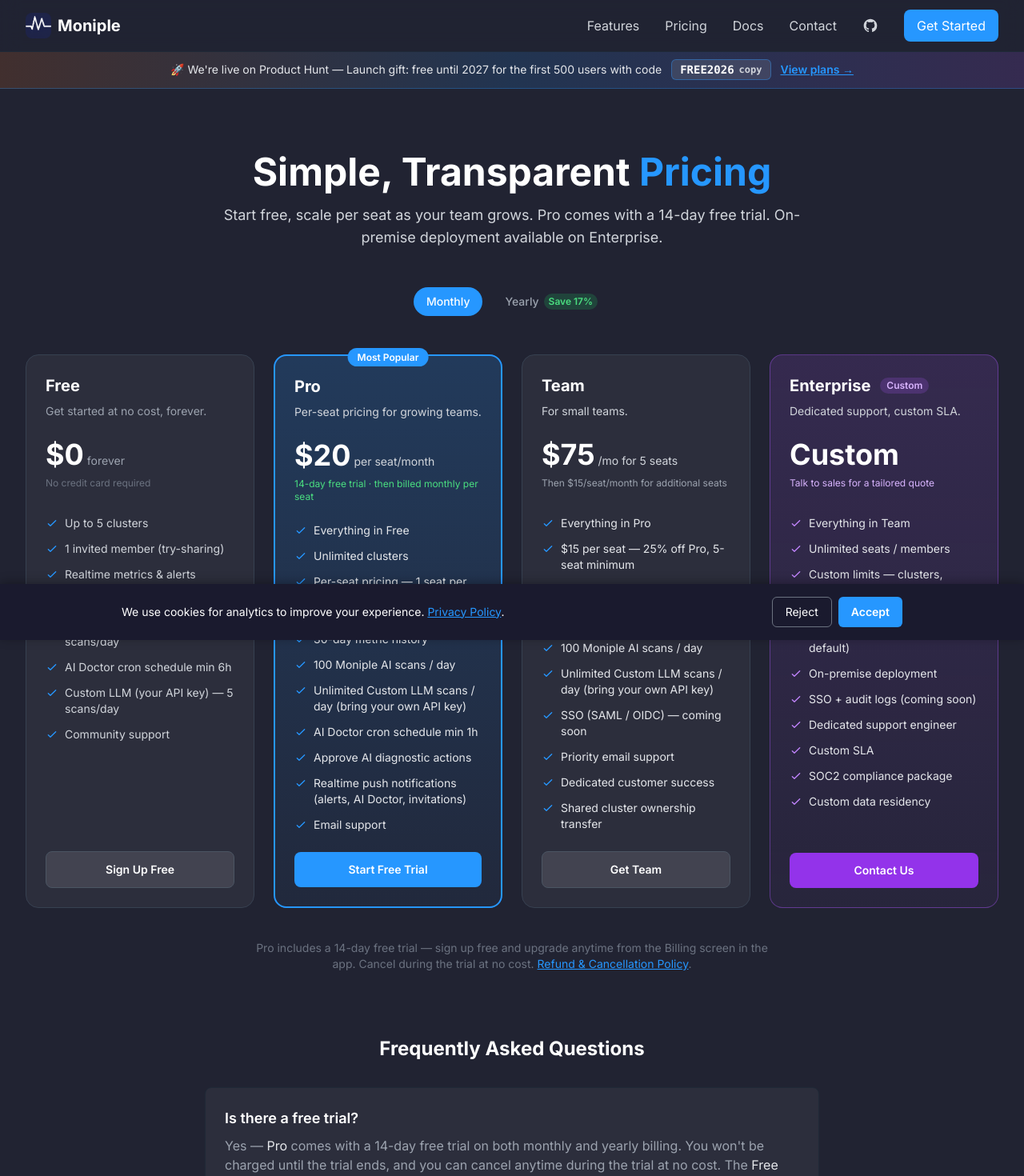
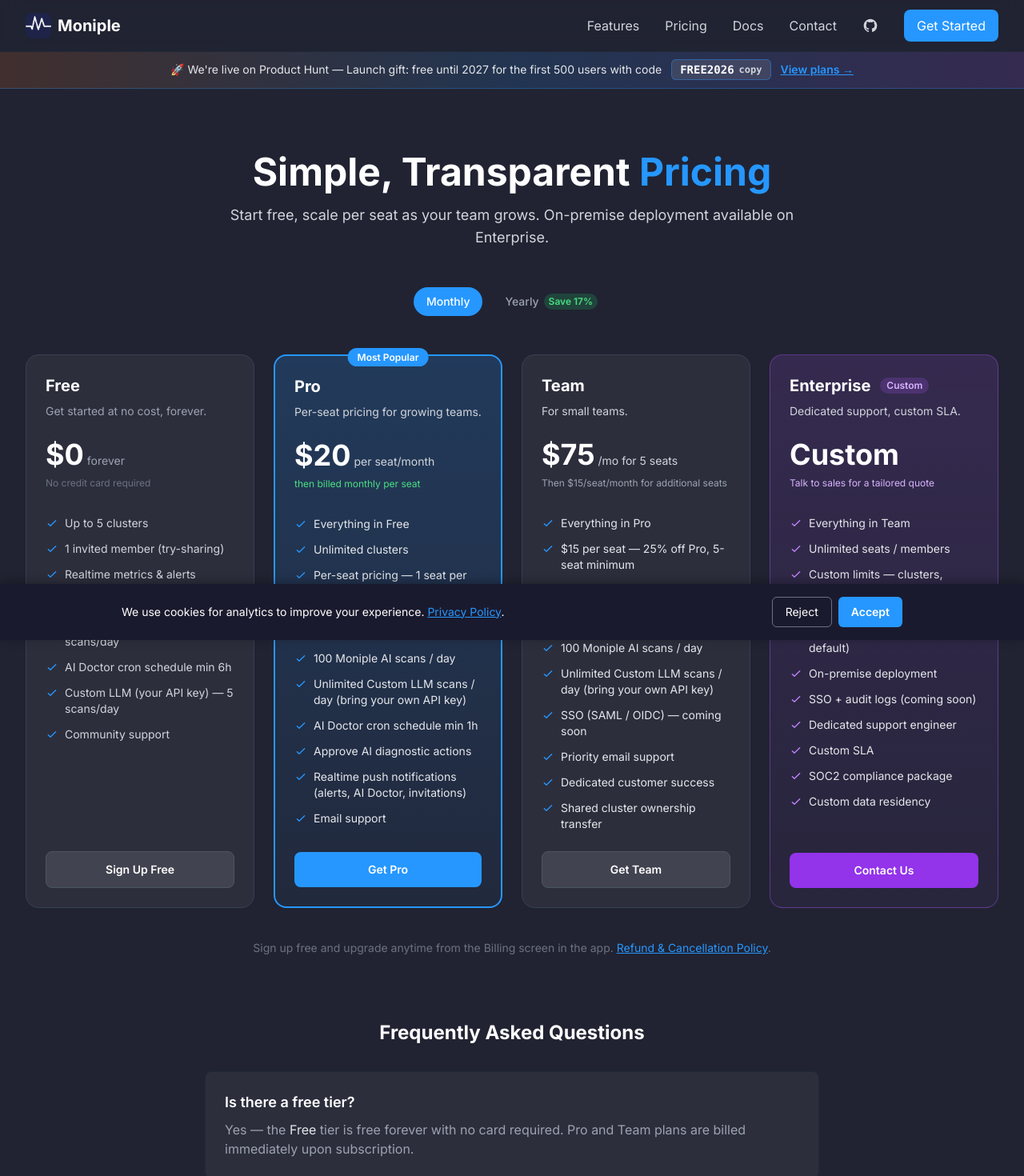
Before and after one commit to muhgumus/moniple-web, a Next.js app: page /pricing in a window 1280 px wide. Shown: the top 1470 px of the page at 80% size. Built offline with nearby package versions, Linux system fonts and the light colour scheme.

Commit message:
Remove 14-day free trial references from pricing + FAQ

```diff
--- a/src/app/pricing/page.tsx
+++ b/src/app/pricing/page.tsx
@@ -84,8 +84,7 @@ export default function PricingPage() {
             Simple, Transparent <span className="text-primary">Pricing</span>
           </h1>
           <p className="mt-4 text-lg text-gray-300 max-w-3xl mx-auto">
-            Start free, scale per seat as your team grows. Pro comes with a
-            14-day free trial. On-premise deployment available on Enterprise.
+            Start free, scale per seat as your team grows. On-premise deployment available on Enterprise.
           </p>
         </div>
 
@@ -177,8 +176,8 @@ export default function PricingPage() {
             </div>
             <p className="mt-2 text-xs text-green-400 min-h-[1.5rem]">
               {yearly
-                ? "14-day free trial · $16.67/mo — 2 months free"
-                : "14-day free trial · then billed monthly per seat"}
+                ? "$16.67/mo — 2 months free"
+                : "then billed monthly per seat"}
             </p>
 
             <ul className="mt-6 space-y-3 flex-1">
@@ -196,7 +195,7 @@ export default function PricingPage() {
                 billingCycle={yearly ? "yearly" : "monthly"}
                 className="block w-full text-center rounded-lg px-4 py-3 text-sm font-semibold bg-primary text-white hover:bg-blue-600 transition-colors"
               >
-                Start Free Trial
+                Get Pro
               </PricingCTA>
             </div>
           </div>
@@ -286,9 +285,7 @@ export default function PricingPage() {
 
         {/* Payment note */}
         <p className="mt-10 text-center text-sm text-gray-500 max-w-2xl mx-auto">
-          Pro includes a 14-day free trial — sign up free and upgrade anytime
-          from the Billing screen in the app. Cancel during the trial at no
-          cost.{" "}
+          Sign up free and upgrade anytime from the Billing screen in the app.{" "}
           <Link
             href="/refund-policy"
             className="text-primary hover:text-primary/80 transition-colors underline"
@@ -306,15 +303,13 @@ export default function PricingPage() {
           <div className="space-y-6">
             <div className="bg-white/5 border border-gray-800 rounded-lg p-6">
               <h3 className="text-lg font-semibold text-white">
-                Is there a free trial?
+                Is there a free tier?
               </h3>
               <p className="mt-2 text-gray-400">
-                Yes — <span className="text-gray-200">Pro</span> comes with a
-                14-day free trial on both monthly and yearly billing. You
-                won&apos;t be charged until the trial ends, and you can cancel
-                anytime during the trial at no cost. The{" "}
-                <span className="text-gray-200">Free</span> tier is separate
-                and free forever — no card required.
+                Yes — the{" "}
+                <span className="text-gray-200">Free</span> tier is free
+                forever with no card required. Pro and Team plans are billed
+                immediately upon subscription.
               </p>
             </div>
             <div className="bg-white/5 border border-gray-800 rounded-lg p-6">
--- a/src/components/pricing/PricingCTA.tsx
+++ b/src/components/pricing/PricingCTA.tsx
@@ -20,7 +20,7 @@ interface PricingCTAProps {
  *
  * Pro and Team route users to the app's signup with a `notify=<plan>` hint;
  * the upgrade itself happens in-app (Billing screen → Polar checkout, which
- * needs an authenticated user). Pro starts a 14-day free trial at checkout.
+ * needs an authenticated user). Billed immediately upon subscription.
  *
  * Every click fires a `signup_click` analytics event with the tier, billing
  * cycle and source surface as parameters.
```
